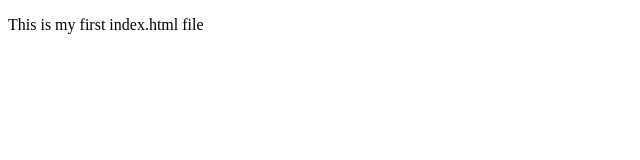
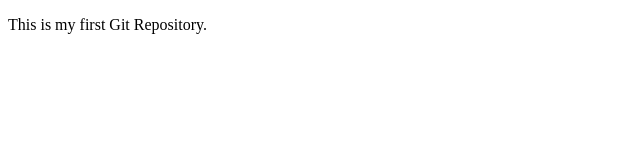
Before and after one commit to anujdashore/AD, a plain HTML site: page index.html in a window 1280 px wide. Shown: the full height of the page, 0-640 px from the left. Drawn offline with Linux system fonts and the light colour scheme.

Commit message:
Update index.html

```diff
--- a/index.html
+++ b/index.html
@@ -6,6 +6,6 @@
     <title>Document</title>
 </head>
 <body>
-    <p>This is my first index.html file </p>
+    <p>This is my first Git Repository.</p>
 </body>
 </html>
```
